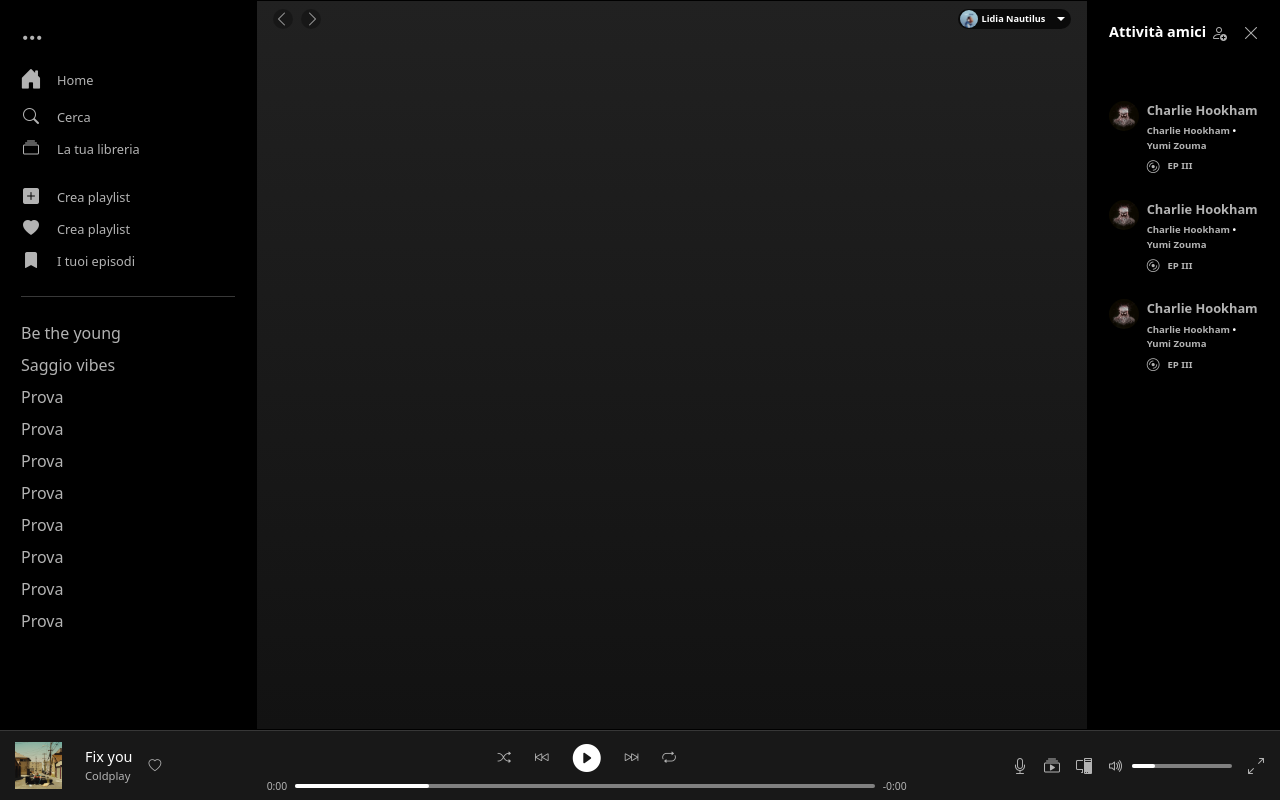
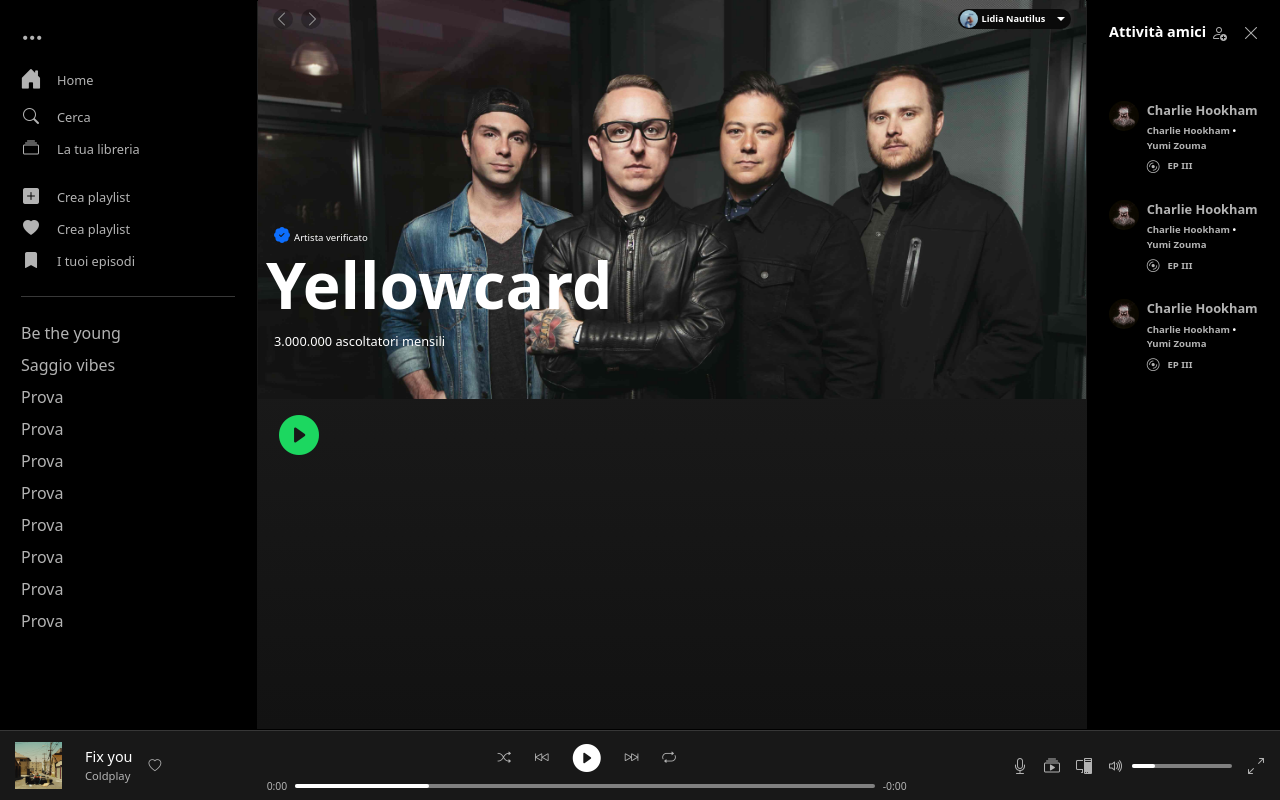
Before and after one commit to giuliomarinelli/BW-II, a website: page artist.html in a window 1280 px wide. Drawn offline with nearby package versions, Linux system fonts and the light colour scheme.

Commit message:
artist page partial css

```diff
--- a/artist.html
+++ b/artist.html
@@ -8,7 +8,7 @@
     <link rel="icon" type="image/x-icon"
         href="https://upload.wikimedia.org/wikipedia/commons/thumb/8/84/Spotify_icon.svg/1982px-Spotify_icon.svg.png">
     <link rel="stylesheet" href="node_modules/bootstrap-icons/font/bootstrap-icons.min.css">
-    <title>Spotify - Homepage</title>
+    <title>Spotify - Astist Page</title>
 </head>
 
 <body>
@@ -116,13 +116,31 @@
                     </div>
 
                 </div>
-                <div class="homepage-content">
+                <div class="homepage-artist-content d-flex align-items-end">
 
-                    <div class="suggested-album"></div>
-                    <div class="last-playlists"></div>
+                    <div class="suggested-album-page">
+
+                        <div class="top-text-artist-page my-5 ms-2">
+
+                            <p class="m-0 text-white verified-artist-text ms-2"><span class="me-1"><i class="bi bi-patch-check-fill text-primary verified-icon"></i></span>Artista verificato</p>
+                            <h2 class="text-white fw-bold artist-name m-0 mb-2">Yellowcard</h2>
+                            <p class="m-0 text-white spectators-text ms-2">3.000.000 ascoltatori mensili</p>
+
+                        </div>
+
+                    </div>
+                </div>
+                    <!-- BOTTONI -->
+
+                    <div class="command-container-artist d-flex">
+
+                        <button class="play-icon"><i class="bi bi-play-circle-fill fs-1"></i></button>
+
+
+                    </div>
                     <div class="suggested-playlists"></div>
 
-                </div>
+
 
             </div>
 
--- a/scss/_album-main.scss
+++ b/scss/_album-main.scss
@@ -0,0 +1,17 @@
+.suggested-album-green{
+
+    height: 400px;
+    background-color: #B1993F;
+}
+
+.image-suggested-album-green-container{
+
+    width: 200px;
+
+}
+
+.upper-bar-green{
+
+    background-color: #B1993F;
+
+}
--- a/scss/_artist-main.scss
+++ b/scss/_artist-main.scss
@@ -0,0 +1,40 @@
+.homepage-artist-content {
+
+    height: 400px;
+    background-image: url(../assets/imgs/main/yellowcard.jpeg);
+    background-size: cover;
+    margin: -30px -15px;
+
+    .artist-name{
+
+        font-size: 4rem;
+
+    }
+
+    .spectators-text{
+
+        font-size: 0.8rem;
+
+    }
+
+    .verified-artist-text{
+
+        font-size: 0.6rem;
+
+    }
+
+    .verified-icon{
+
+        font-size: 1rem;
+
+    }
+
+}
+.play-icon{
+
+    background-color: transparent;
+    border: none;
+    color: #1CD760;
+    margin-top: 35px;
+
+}
--- a/scss/style.scss
+++ b/scss/style.scss
@@ -2,11 +2,11 @@
 @import 'variables';
 @import '../node_modules/bootstrap/scss/bootstrap';
 
+@import 'album-main';
+
 /*
-@import 'album-main';
-@import 'artist-main';
+@import 'homepage-main';
 @import 'bottom-bar';
-@import 'homepage-main';
 @import 'left';
 @import 'right';
 @import 'upper-bar';
@@ -411,3 +411,4 @@
         }
     }
 }
+@import 'artist-main';
```
Also changed, not shown: assets/imgs/main/yellowcard.jpeg (added), css/style.css, 1 other file.
